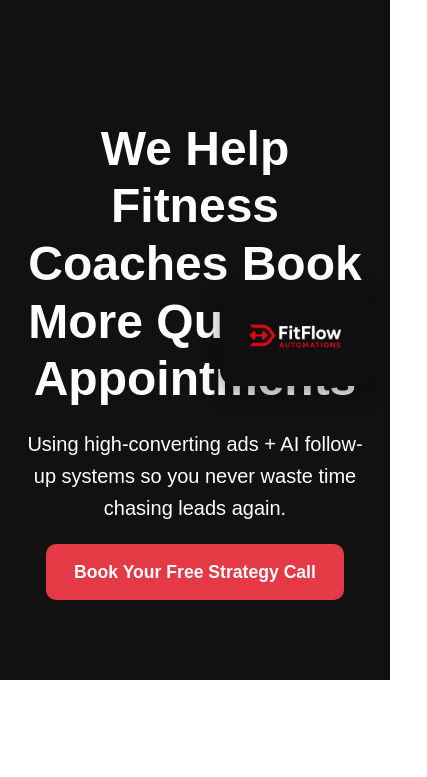
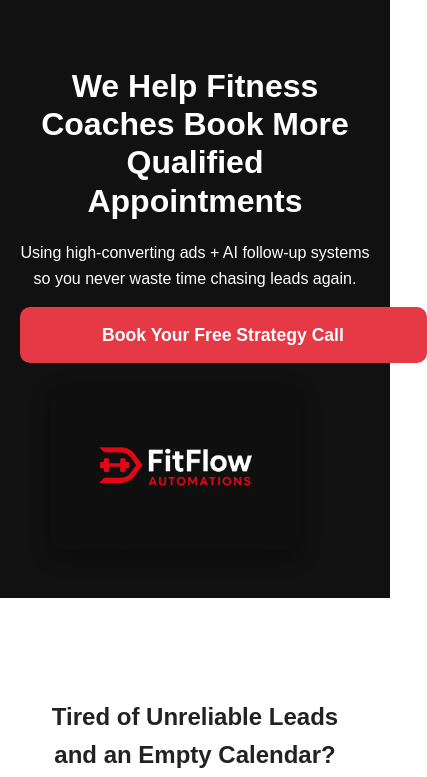
Before and after one commit to dinmaon/Fitflow-Automations, a plain HTML site: page index.html in a window 390 px wide. Shown: the top 777 px of the page, 427 px wide, since content can reach past the window. Drawn offline with Linux system fonts and the light colour scheme.

Commit message:
Update index.html

```diff
--- a/index.html
+++ b/index.html
@@ -4,16 +4,23 @@
   <meta charset="UTF-8" />
   <meta name="viewport" content="width=device-width, initial-scale=1.0" />
   <title>Fitflow Automations</title>
+
+  <!-- Favicon -->
+  <link rel="icon" href="fitflowico.png" type="image/png">
+
   <style>
     body { margin:0; font-family:Arial, sans-serif; line-height:1.6; color:#222; }
     h1,h2,h3 { margin-bottom:20px; }
-    section { padding:80px 5%; width:75%; margin:auto; box-sizing:border-box; }
     .btn {
       display:inline-block; padding:14px 28px; font-size:1.1rem;
       border-radius:10px; text-decoration:none; font-weight:bold;
       background:#e63946; color:#fff; transition:.2s;
     }
     .btn:hover { background:#c12734; }
+
+    /* Sections full width */
+    section { padding:80px 5%; width:100%; box-sizing:border-box; }
+    .section-inner { max-width:1200px; margin:auto; }
 
     /* Hero */
     .hero {
@@ -30,7 +37,7 @@
       top:50%;
       right:20px;
       transform:translateY(-50%);
-      max-width:150px;
+      max-width:450px;
     }
     .hero-image img { width:100%; height:auto; border-radius:16px; box-shadow:0 8px 20px rgba(0,0,0,0.4); }
 
@@ -62,10 +69,20 @@
       font-weight: bold;
     }
 
+    /* Mobile responsiveness */
     @media(max-width:768px){
-      .hero{flex-direction:column;text-align:center}
-      .hero-content{max-width:100%}
-      section { width:90%; }
+      .hero{
+        flex-direction:column;
+        text-align:center;
+        padding:40px 5%;
+      }
+      .hero-content{ max-width:100%; }
+      .hero h1{ font-size:2rem; }
+      .hero p{ font-size:1rem; }
+      .hero-image { max-width:250px; margin:20px auto 0 auto; position:relative; transform:none; }
+      .grid-3 { grid-template-columns:1fr; gap:20px; }
+      .section-inner { padding:0 20px; }
+      .btn { width:100%; text-align:center; }
     }
   </style>
 </head>
@@ -85,6 +102,7 @@
 
   <!-- Problem -->
   <section>
+    <div class="section-inner">
       <h2 class="centralized">Tired of Unreliable Leads and an Empty Calendar?</h2>
       <div class="grid-3">
         <div class="card">
@@ -111,10 +129,12 @@
           <p>Hours wasted in the DMs</p>
         </div>
       </div>
+    </div>
   </section>
 
   <!-- Solution -->
   <section style="background:#f8f8f8;">
+    <div class="section-inner">
       <h2 class="centralized">The Fitflow Growth System</h2>
       <div class="grid-3">
         <div class="card">
@@ -154,10 +174,12 @@
       <p class="centralized" style="margin-top:30px;">
         <a href="https://calendly.com/fitflow-automations/strategy-call" class="btn" target="_blank">Get a Free Strategy Call</a>
       </p>
+    </div>
   </section>
 
   <!-- Why Choose Us -->
   <section class="dark centralized">
+    <div class="section-inner">
       <h2>Why Fitness Coaches Trust Fitflow</h2>
       <ul class="checklist">
         <li>Stop wasting ad spend on unqualified leads</li>
@@ -165,20 +187,25 @@
         <li>Book consistent sales calls every week</li>
         <li>Focus on coaching while we fill your pipeline</li>
       </ul>
+    </div>
   </section>
 
   <!-- Early Adopter -->
   <section class="centralized">
+    <div class="section-inner">
       <h2 style="color:#e63946;">Early Adopter Program 🚀</h2>
       <p>We’re working with a select group of fitness coaches to prove how powerful this system is.<br>Limited spots • Special pricing • Hands-on setup.</p>
       <a href="https://calendly.com/fitflow-automations/strategy-call" class="btn" target="_blank">Claim Your Spot Now</a>
+    </div>
   </section>
 
   <!-- Final CTA -->
   <section class="gradient">
+    <div class="section-inner">
       <h2>Ready to Fill Your Calendar with Qualified Appointments?</h2>
       <p>Stop stressing over leads. Let us build the system that books them for you.</p>
       <a href="https://calendly.com/fitflow-automations/strategy-call" class="btn" style="background:#fff;color:#000;" target="_blank">Book Your Free Call</a>
+    </div>
   </section>
 
 </body>
```
Lines whose indentation alone changed are shown as unchanged.
